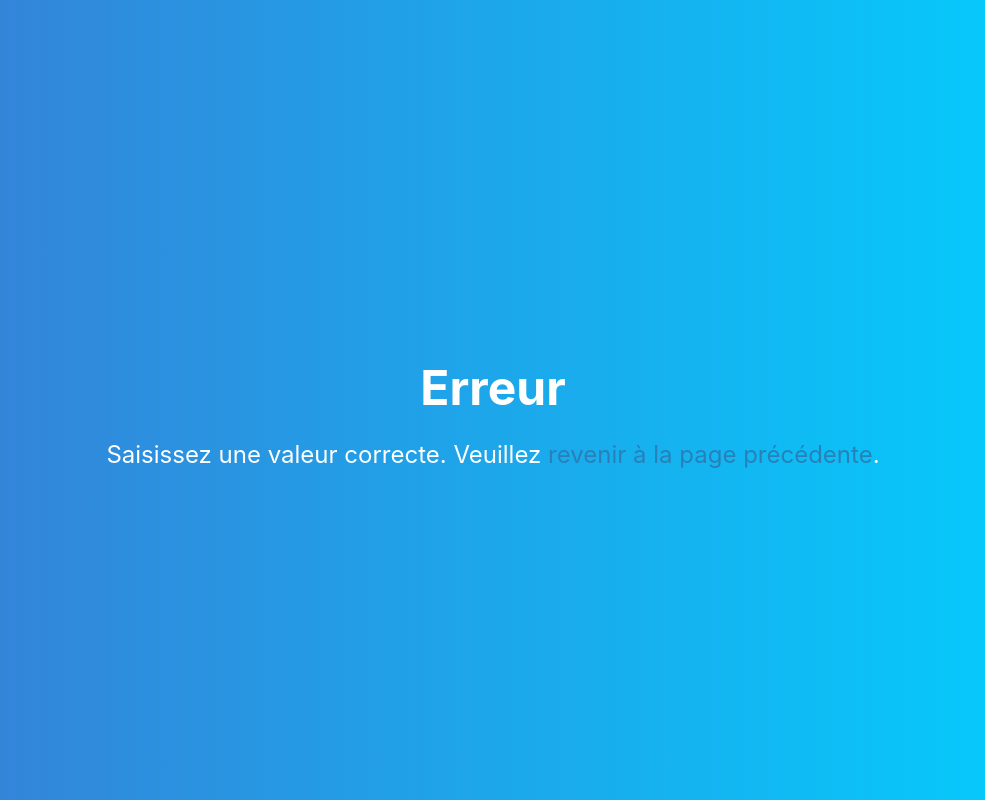
After one commit to SunderZz/Comiti_Le_Devis, a PHP site: page /erreur.php in a window 1280 px wide. The commit adds this page. Shown: the whole page, without its empty margins (147-1132 px from the left). Run offline with PHP 8.4, Linux system fonts and the light colour scheme.

Commit message:
correction et apport en sécurité

```diff
--- /dev/null
+++ b/erreur.php
@@ -0,0 +1,50 @@
+<!DOCTYPE html>
+<html>
+<head>
+    <meta charset="UTF-8">
+    <title>Erreur</title>
+    <link rel="stylesheet" href="https://cdn.jsdelivr.net/npm/bootstrap@4.1.3/dist/css/bootstrap.min.css" integrity="sha384-MCw98/SFnGE8fJT3GXwEOngsV7Zt27NXFoaoApmYm81iuXoPkFOJwJ8ERdknLPMO" crossorigin="anonymous">
+    <style>
+        body {
+            background: #00d2ff;
+            background: -webkit-linear-gradient(to right, #3a7bd5, #00d2ff);
+            background: linear-gradient(to right, #3a7bd5, #00d2ff); /* Background Gradient */
+            display: flex;
+            align-items: center;
+            justify-content: center;
+            height: 100vh;
+        }
+
+        .container {
+            text-align: center;
+        }
+
+        h1 {
+            color: #fff;
+            margin-bottom: 20px;
+            font-size: 3rem;
+            font-weight: bold;
+        }
+
+        p {
+            color: #fff;
+            font-size: 1.5rem;
+        }
+
+        a {
+            color: #2980b9;
+            text-decoration: none;
+        }
+
+        a:hover {
+            text-decoration: underline;
+        }
+    </style>
+</head>
+<body>
+    <div class="container">
+        <h1 class="mt-5">Erreur</h1>
+        <p>Saisissez une valeur correcte. Veuillez <a href="index.php">revenir à la page précédente</a>.</p>
+    </div>
+</body>
+</html>
```
Also changed, not shown: Index.php (+18 -2 lines), calcul.php (+109 -69 lines), csrf_token.php (added, +14 -0 lines), README.md.
